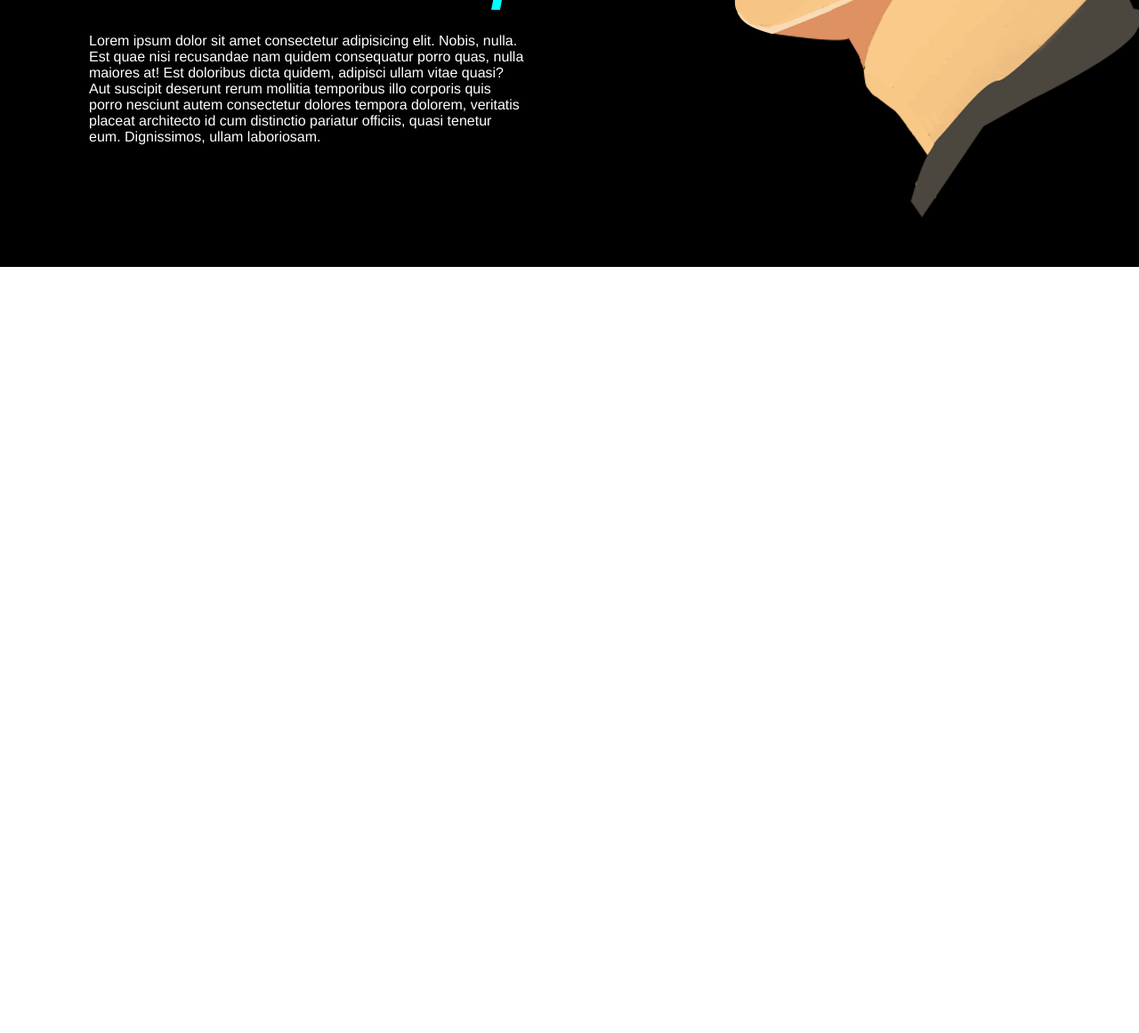
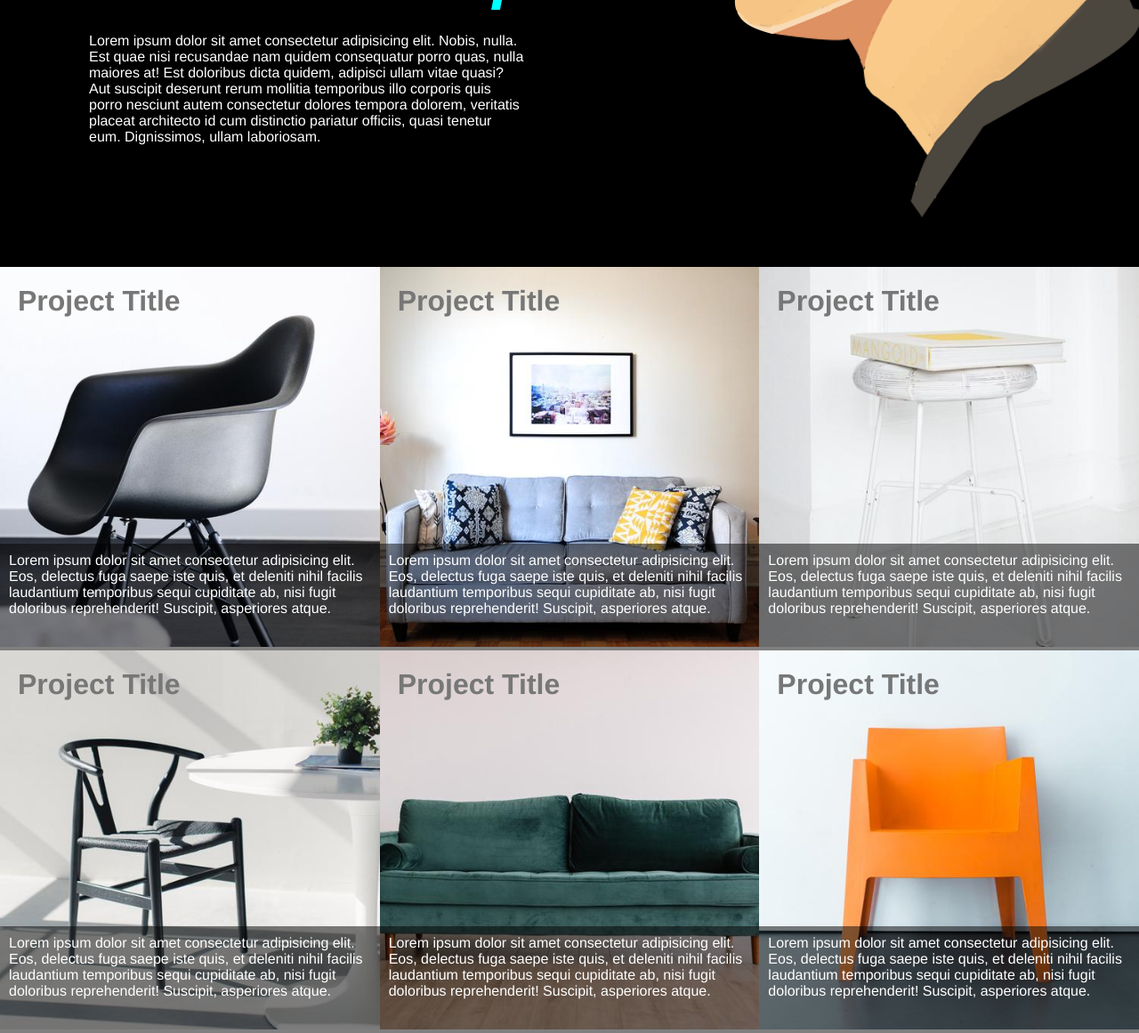
Before and after one commit to EmadSaeed2/my-portfolio, a plain HTML site: page index.html in a window 1280 px wide. Shown: the part 554-1715 px from the top of the page at 89% size. Before the commit the page ends 854 px from the top, so only its background shows below. Drawn offline with Linux system fonts and the light colour scheme.

Commit message:
portfolio

```diff
--- a/assets/style.css
+++ b/assets/style.css
@@ -63,3 +63,39 @@ nav a:hover {
     padding: 10px 50px;
     margin-left: 50px;
 }
+
+/* portfolio */
+
+#portfolio {
+    display: grid;
+    grid-template-columns: 1fr 1fr 1fr;
+}
+
+.project {
+    position: relative;
+}
+
+.project h2{
+    position: absolute;
+    left: 20px;
+    Top: 20px;
+    font-size: 2em;
+    color: #777;
+}
+
+.project img {
+    width: 100%;
+}
+
+.project p {
+    color: #fff;
+}
+
+.description-bg {
+    background-color: rgba(0, 0, 0, 0.5);
+    position: absolute;
+    left: 0;
+    bottom: 0;
+    height: 100px;
+    padding: 10px;
+}
--- a/index.html
+++ b/index.html
@@ -13,7 +13,7 @@
     <header>
         <div id="blue-squre"></div>
         <nav>
-            <a href="#">PORTFOLIO</a>
+            <a href="#portfolio">PORTFOLIO</a>
             <a href="#">ABOUT</a>
             <a href="#">CONTACT</a>
         </nav>
@@ -21,13 +21,93 @@
     <section id="hero">
         <div id="slogan-container">
             <img src="assets/images/slogan.png" alt="">
-            <p class="info">Lorem ipsum dolor sit amet consectetur adipisicing elit. Nobis, nulla. Est quae nisi recusandae nam quidem consequatur porro quas, nulla maiores at! Est doloribus dicta quidem, adipisci ullam vitae quasi?
-            Aut suscipit deserunt rerum mollitia temporibus illo corporis quis porro nesciunt autem consectetur dolores tempora dolorem, veritatis placeat architecto id cum distinctio pariatur officiis, quasi tenetur eum. Dignissimos, ullam laboriosam.</p>
+            <p class="info">Lorem ipsum dolor sit amet consectetur adipisicing elit. Nobis, nulla. Est quae nisi
+                recusandae nam quidem consequatur porro quas, nulla maiores at! Est doloribus dicta quidem, adipisci
+                ullam vitae quasi?
+                Aut suscipit deserunt rerum mollitia temporibus illo corporis quis porro nesciunt autem consectetur
+                dolores tempora dolorem, veritatis placeat architecto id cum distinctio pariatur officiis, quasi tenetur
+                eum. Dignissimos, ullam laboriosam.</p>
         </div>
         <div id="profile-container">
             <img src="assets/images/emad.png" alt="Emad illustrated photo">
         </div>
     </section>
+    <section id="portfolio">
+        <article class="project">
+            <a href="#">
+                <h2>Project Title</h2>
+                <img src="assets/images/furniture-01.jpg" alt="">
+                <div class="description-bg">
+                    <p class="description">Lorem ipsum dolor sit amet consectetur adipisicing elit. Eos, delectus fuga
+                        saepe
+                        iste quis, et deleniti nihil facilis laudantium temporibus sequi cupiditate ab, nisi fugit
+                        doloribus
+                        reprehenderit! Suscipit, asperiores atque.</p>
+                </div>
+            </a>
+        </article>
+        <article class="project">
+            <a href="#">
+                <h2>Project Title</h2>
+            </a>
+            <img src="assets/images/furniture-02.jpg" alt="">
+            <div class="description-bg">
+                <p class="description">Lorem ipsum dolor sit amet consectetur adipisicing elit. Eos, delectus fuga saepe
+                    iste quis, et deleniti nihil facilis laudantium temporibus sequi cupiditate ab, nisi fugit doloribus
+                    reprehenderit! Suscipit, asperiores atque.</p>
+            </div>
+        </article>
+        <article class="project">
+            <a href="#">
+                <h2>Project Title</h2>
+                <img src="assets/images/furniture-03.jpg" alt="">
+                <div class="description-bg">
+                    <p class="description">Lorem ipsum dolor sit amet consectetur adipisicing elit. Eos, delectus fuga
+                        saepe
+                        iste quis, et deleniti nihil facilis laudantium temporibus sequi cupiditate ab, nisi fugit
+                        doloribus
+                        reprehenderit! Suscipit, asperiores atque.</p>
+                </div>
+            </a>
+        </article>
+        <article class="project">
+            <a href="#">
+                <h2>Project Title</h2>
+                <img src="assets/images/furniture-04.jpg" alt="">
+                <div class="description-bg">
+                    <p class="description">Lorem ipsum dolor sit amet consectetur adipisicing elit. Eos, delectus fuga
+                        saepe iste quis, et deleniti nihil facilis laudantium temporibus sequi cupiditate ab, nisi fugit
+                        doloribus reprehenderit! Suscipit, asperiores atque.</p>
+                </div>
+            </a>
+        </article>
+        <article class="project">
+            <a href="#">
+                <h2>Project Title</h2>
+                <img src="assets/images/furniture-05.jpg" alt="">
+                <div class="description-bg">
+                    <p class="description">Lorem ipsum dolor sit amet consectetur adipisicing elit. Eos, delectus fuga
+                        saepe
+                        iste quis, et deleniti nihil facilis laudantium temporibus sequi cupiditate ab, nisi fugit
+                        doloribus
+                        reprehenderit! Suscipit, asperiores atque.</p>
+                </div>
+            </a>
+        </article>
+        <article class="project">
+            <a href="#">
+                <h2>Project Title</h2>
+                <img src="assets/images/furniture-06.jpg" alt="">
+                <div class="description-bg">
+                    <p class="description">Lorem ipsum dolor sit amet consectetur adipisicing elit. Eos, delectus fuga
+                        saepe
+                        iste quis, et deleniti nihil facilis laudantium temporibus sequi cupiditate ab, nisi fugit
+                        doloribus
+                        reprehenderit! Suscipit, asperiores atque.</p>
+                </div>
+            </a>
+        </article>
+    </section>
 </body>
 
 </html>
```
Also changed, not shown: assets/images/furniture-01.jpg (added), assets/images/furniture-02.jpg (added), assets/images/furniture-03.jpg (added), assets/images/furniture-04.jpg (added), assets/images/furniture-05.jpg (added), assets/images/furniture-06.jpg (added).
